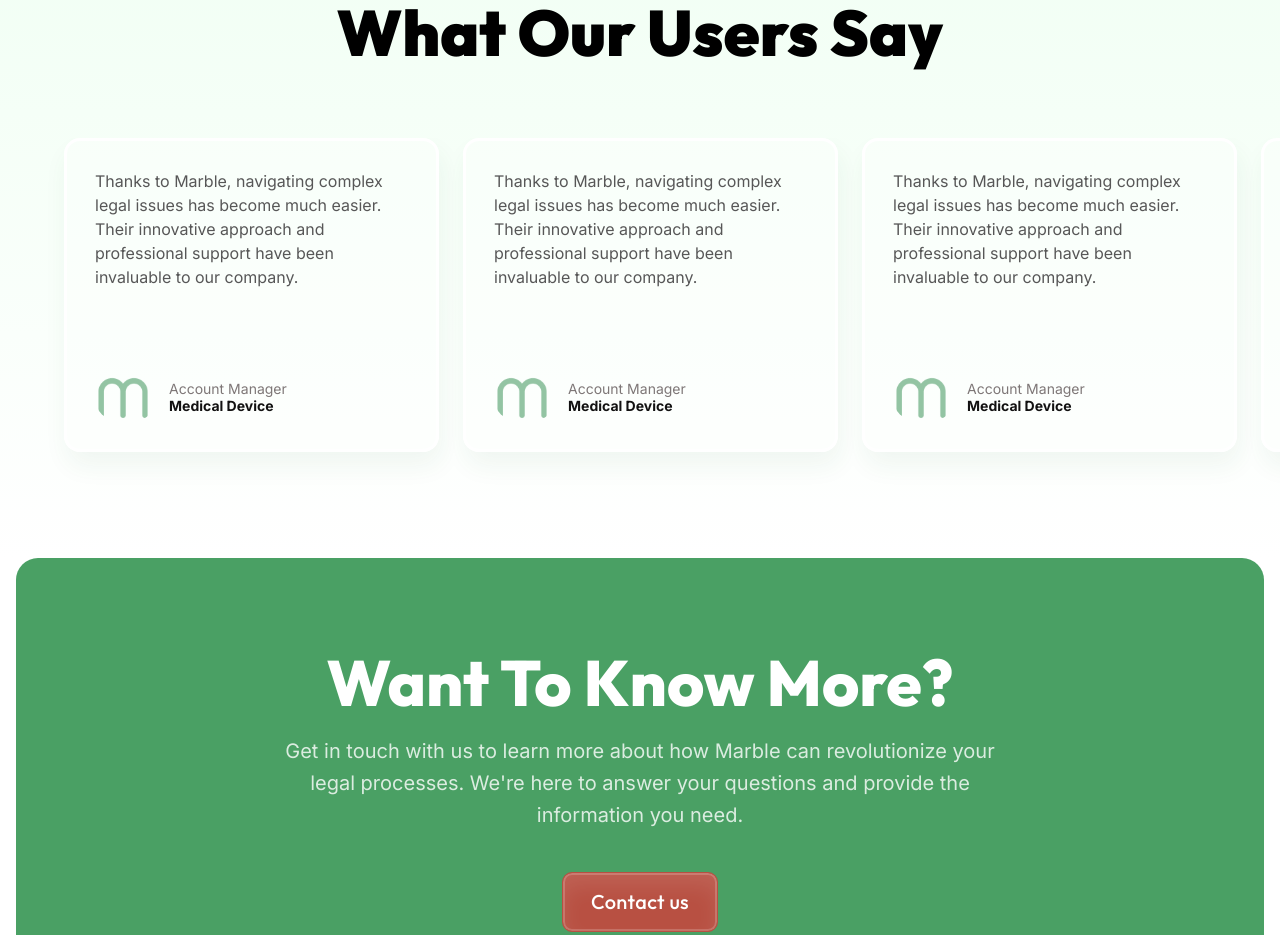
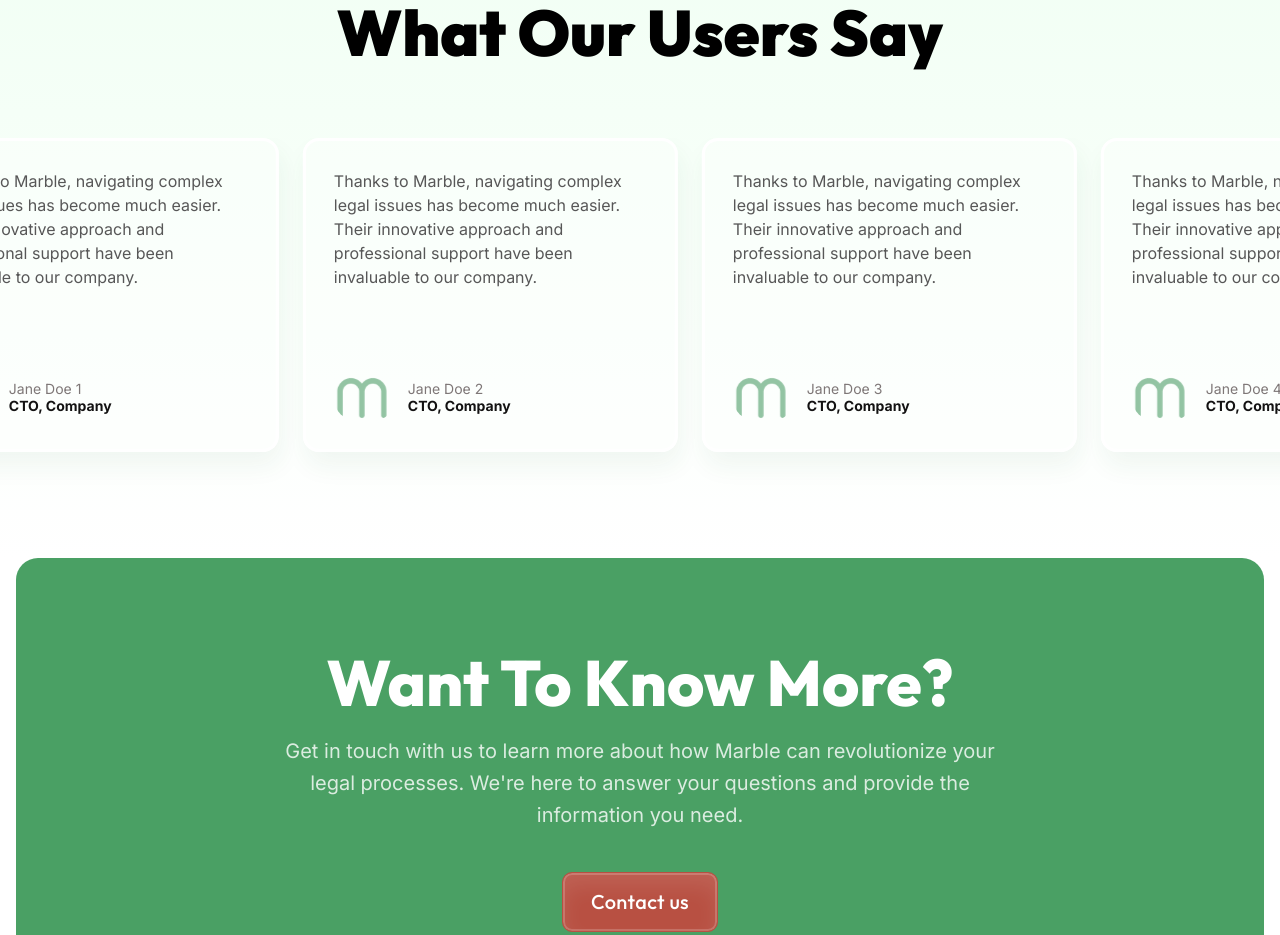
Before and after one commit to marble-legal/marble-legal-landing, a Next.js app: page / in a window 1280 px wide. Shown: the part 8180-9115 px from the top of the page. Built offline with nearby package versions, Linux system fonts and the light colour scheme.

Commit message:
auto-scroll

```diff
--- a/src/app/components/testimontials.tsx
+++ b/src/app/components/testimontials.tsx
@@ -2,14 +2,84 @@
 import Image from "next/image";
 import { Outfit } from "next/font/google";
 import clsx from "clsx";
-import Button from "@/components/button";
-import FaqCard from "@/components/faq-card";
 import FeedbackCard from "@/components/feedback-card";
 import Animated from "@/components/animated";
+import { useEffect, useRef } from "react";
+import { gsap } from "gsap";
+import { motion } from "framer-motion";
 
 const outfit = Outfit({ subsets: ["latin"] });
 
 export default function Testimonials() {
+  const containerRef = useRef<HTMLDivElement | null>(null);
+
+  useEffect(() => {
+    const element = containerRef.current;
+    if (!element) return;
+
+    const scrollWidth = element.scrollWidth;
+    const containerWidth = element.clientWidth;
+
+    // Calculate the full scroll distance
+    const fullScrollDistance = scrollWidth / 2; // Use half of the scroll width due to duplication
+
+    // Create the tween animation
+    const scrollTween = gsap.to(element, {
+      x: -fullScrollDistance, // Move left by the half of the duplicated content
+      duration: 20, // Adjust duration for desired speed
+      ease: "linear", // Smooth, constant speed
+      repeat: -1, // Infinite scroll
+      paused: true, // Start paused
+      modifiers: {
+        x: gsap.utils.unitize((x) => parseFloat(x) % fullScrollDistance), // Seamless scrolling
+      },
+    });
+
+    scrollTween.play(); // Start playing
+
+    // Add event listeners for hover to pause/resume animation
+    const handleMouseEnter = () => {
+      scrollTween.pause(); // Pause the animation
+    };
+
+    const handleMouseLeave = () => {
+      scrollTween.resume(); // Resume the animation
+    };
+
+    element.addEventListener("mouseenter", handleMouseEnter);
+    element.addEventListener("mouseleave", handleMouseLeave);
+
+    // Add event listeners for manual scrolling
+    const handleScrollStart = () => {
+      scrollTween.pause(); // Pause animation during user interaction
+    };
+
+    const handleScrollStop = () => {
+      // Resume the animation after a short delay
+      setTimeout(() => {
+        scrollTween.resume();
+      }, 1000); // Adjust the delay as needed
+    };
+
+    element.addEventListener("scroll", handleScrollStart);
+
+    // Optional: Use a debounce method to detect scroll stop
+    let isScrolling: NodeJS.Timeout;
+    element.addEventListener("scroll", () => {
+      clearTimeout(isScrolling);
+      isScrolling = setTimeout(handleScrollStop, 100); // Adjust the debounce delay as needed
+    });
+
+    // Cleanup function
+    return () => {
+      element.removeEventListener("mouseenter", handleMouseEnter);
+      element.removeEventListener("mouseleave", handleMouseLeave);
+      element.removeEventListener("scroll", handleScrollStart);
+      clearTimeout(isScrolling);
+      scrollTween.kill(); // Kill the tween on unmount to prevent leaks
+    };
+  }, []);
+
   return (
     <section
       id="testimonials"
@@ -25,14 +95,62 @@
           What Our Users Say
         </h3>
       </Animated>
-      <Animated className="flex flex-row gap-[1.5rem] overflow-auto md:px-16 px-4 pb-[6.625rem]">
-        <FeedbackCard />
-        <FeedbackCard />
-        <FeedbackCard />
-        <FeedbackCard />
-        <FeedbackCard />
-        <FeedbackCard />
-      </Animated>
+      <div className="relative w-full overflow-auto">
+        <motion.div
+          className="flex flex-row gap-[1.5rem] md:px-16 px-4 pb-[6.625rem]"
+          ref={containerRef}
+        >
+          <FeedbackCard
+            user={{
+              name: "John Doe",
+              role: "CEO, Company",
+            }}
+          />
+          <FeedbackCard
+            user={{
+              name: "Jane Doe 1",
+              role: "CTO, Company",
+            }}
+          />
+          <FeedbackCard
+            user={{
+              name: "Jane Doe 2",
+              role: "CTO, Company",
+            }}
+          />
+          <FeedbackCard
+            user={{
+              name: "Jane Doe 3",
+              role: "CTO, Company",
+            }}
+          />
+          <FeedbackCard
+            user={{
+              name: "Jane Doe 4",
+              role: "CTO, Company",
+            }}
+          />
+          {/* Duplicate content to ensure seamless scrolling */}
+          <FeedbackCard
+            user={{
+              name: "John Doe 5",
+              role: "CEO, Company",
+            }}
+          />
+          <FeedbackCard
+            user={{
+              name: "Jane Doe 5",
+              role: "CTO, Company",
+            }}
+          />
+          <FeedbackCard
+            user={{
+              name: "John Doe 5",
+              role: "CEO, Company",
+            }}
+          />
+        </motion.div>
+      </div>
     </section>
   );
 }
--- a/src/components/feedback-card.tsx
+++ b/src/components/feedback-card.tsx
@@ -1,7 +1,14 @@
 // components/FeedbackCard.tsx
 import Image from "next/image";
 
-function FeedbackCard() {
+function FeedbackCard({
+  user,
+}: {
+  user: {
+    name: string;
+    role: string;
+  };
+}) {
   return (
     <div className="relative p-[1.75rem] border-[3px] border-white rounded-[16px] shadow-[3px_14px_26px_0px_rgba(30,109,43,0.06)] bg-[rgba(255,255,255,0.33)] min-w-[375px] h-[314px]">
       <p className="text-[#575757]">
@@ -18,8 +25,8 @@
           className="rounded-full"
         />
         <div className="flex flex-col text-sm leading-[120%]">
-          <span className="text-[#7E7777]">Account Manager</span>
-          <span className="text-[#131212] font-bold">Medical Device</span>
+          <span className="text-[#7E7777]">{user.name}</span>
+          <span className="text-[#131212] font-bold">{user.role}</span>
         </div>
       </div>
     </div>
```
